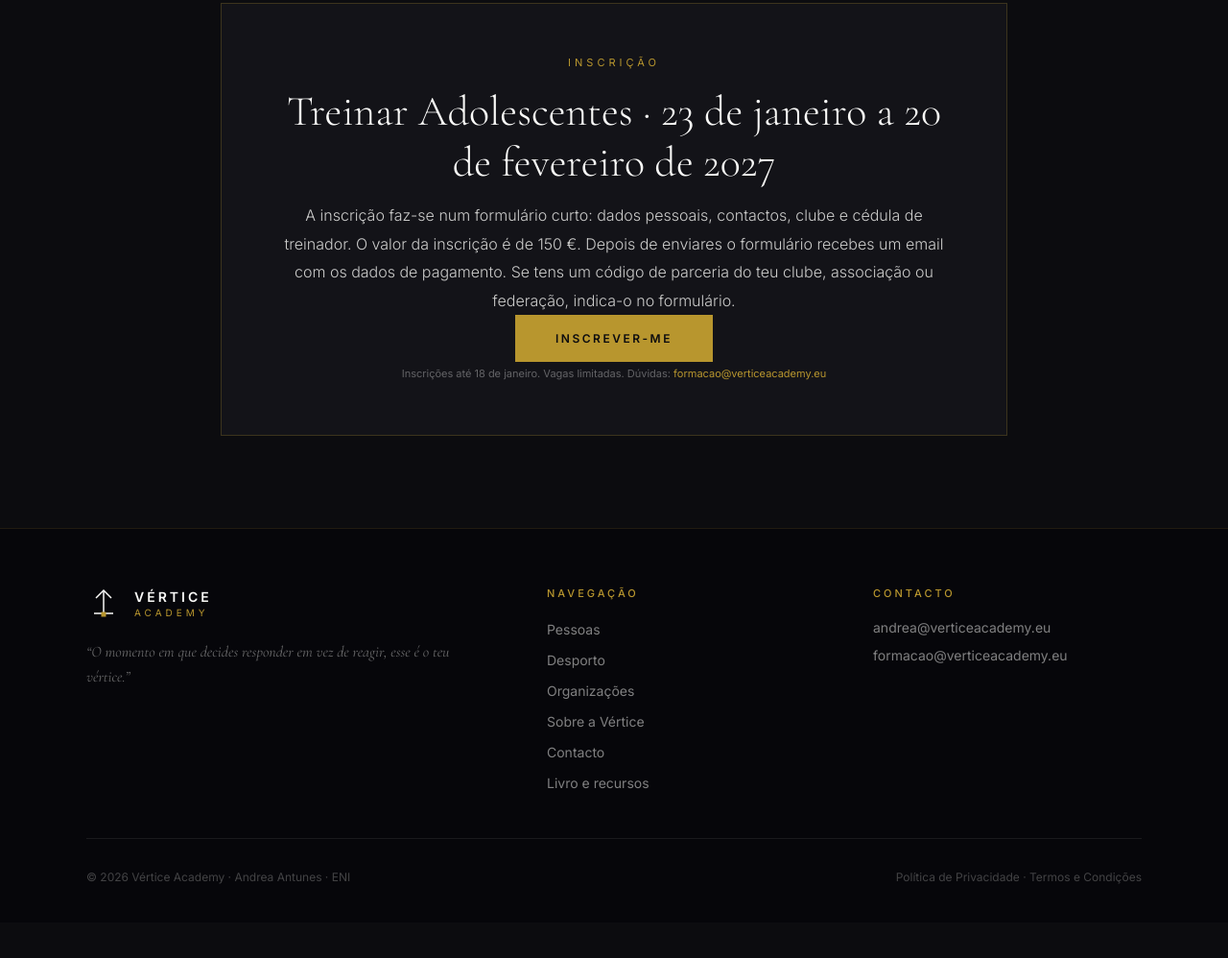
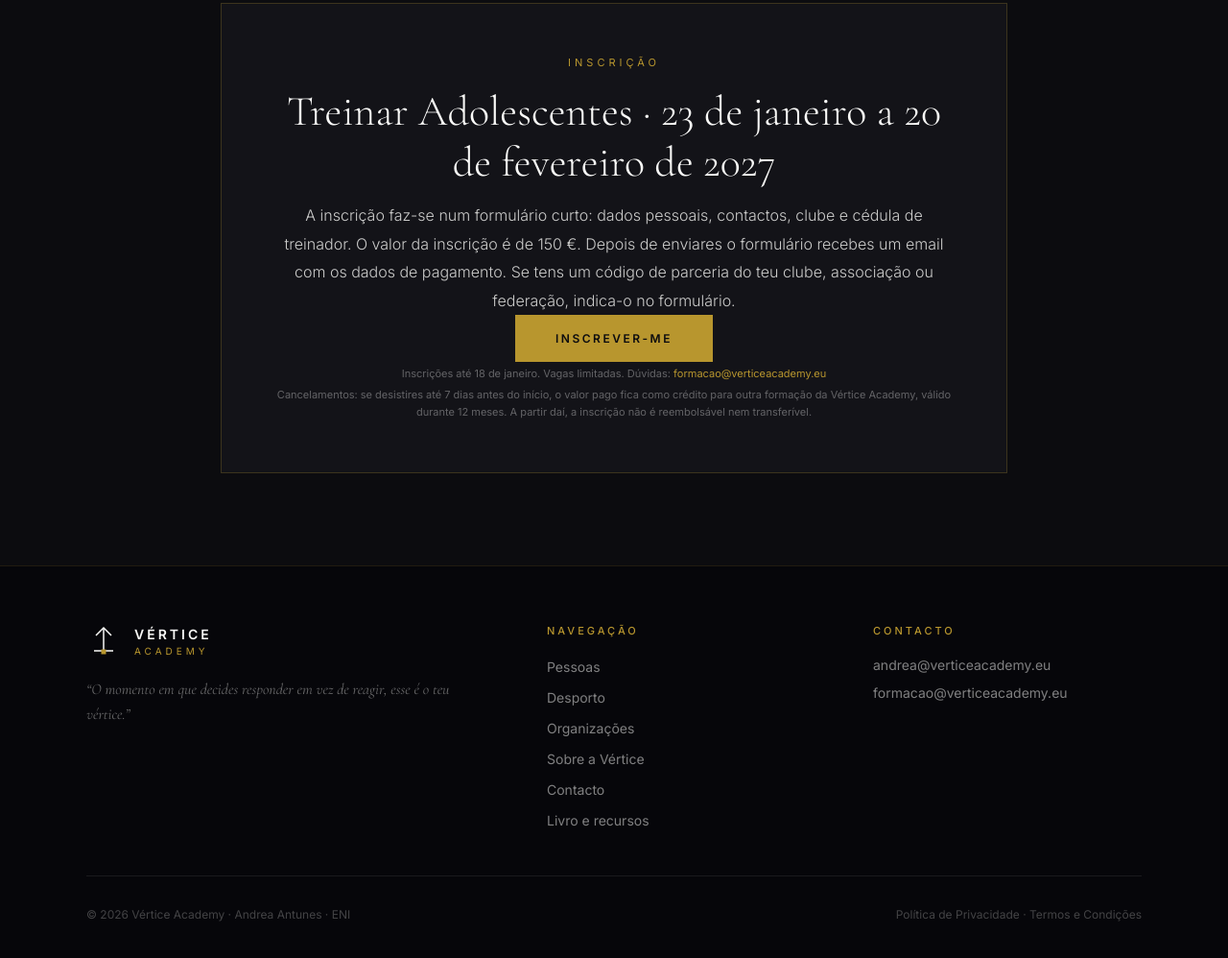
Before and after one commit to VerticeAcademy/vertice-academy, a plain HTML site: page inscricao/adolescentes.html in a window 1280 px wide. Shown: the part 2377-3375 px from the top of the page at 96% size. Before the commit the page ends 3338 px from the top, so only its background shows below. Drawn offline with nearby package versions, Linux system fonts and the light colour scheme.

Commit message:
Regra de cancelamento nas quatro paginas de inscricao

```diff
--- a/inscricao/adolescentes.html
+++ b/inscricao/adolescentes.html
@@ -159,6 +159,7 @@ section{padding:96px 5%}
 <p class="s-txt">A inscrição faz-se num formulário curto: dados pessoais, contactos, clube e cédula de treinador. O valor da inscrição é de 150 €. Depois de enviares o formulário recebes um email com os dados de pagamento. Se tens um código de parceria do teu clube, associação ou federação, indica-o no formulário.</p>
 <a class="btn" href="https://docs.google.com/forms/d/e/1FAIpQLSe67_MGdMpzDOWJe-D5c7jSN5VM20ooW5JMmsR0acVzVwJhPA/viewform" target="_blank" rel="noopener">Inscrever-me</a>
 <p class="f-nota">Inscrições até 18 de janeiro. Vagas limitadas. Dúvidas: <a href="mailto:formacao@verticeacademy.eu" style="color:var(--dourado)">formacao@verticeacademy.eu</a></p>
+<p class="f-nota">Cancelamentos: se desistires até 7 dias antes do início, o valor pago fica como crédito para outra formação da Vértice Academy, válido durante 12 meses. A partir daí, a inscrição não é reembolsável nem transferível.</p>
 </div>
 </div>
 </section>
```
Also changed, not shown: inscricao/lideranca.html (+1 -0 lines), inscricao/o-que-o-teu-filho-ve.html (+1 -0 lines), inscricao/quem-cuida-de-ti-familia.html (+1 -0 lines).
